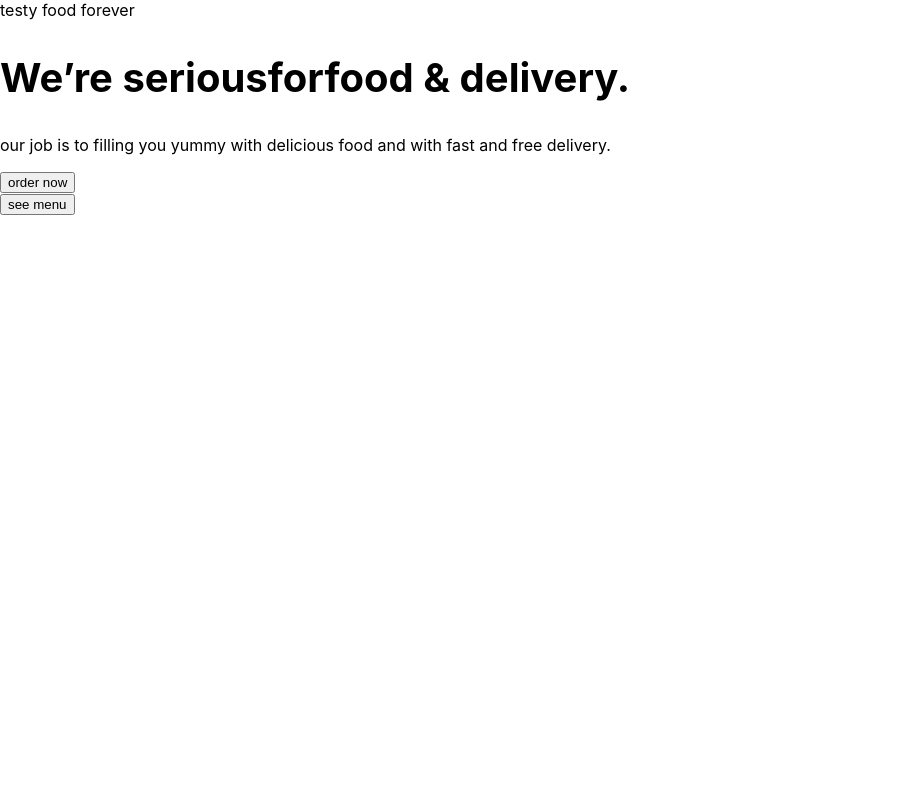
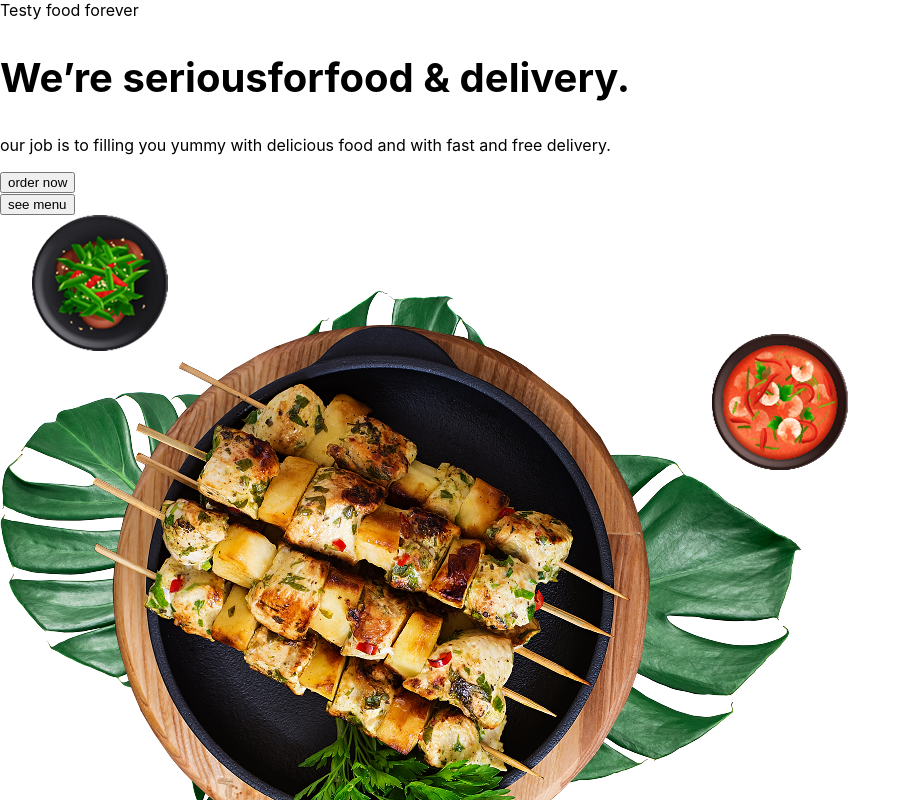
Before and after one commit to nishatalwars/reactappdev, a React (Create React App) app: page / in a window 1280 px wide. Shown: the top 800 px of the page, without its empty margins (0-911 px from the left). Built offline with nearby package versions, Linux system fonts and the light colour scheme.

Commit message:
upload code (V 0.0.6)
image uploaded

```diff
--- a/src/sections/HeroSection.jsx
+++ b/src/sections/HeroSection.jsx
@@ -1,4 +1,5 @@
 import React from "react";
+import image from "../images/hero-image.png";
 export default function HeroSection() {
   return (
     <section className="HeroSection section">
@@ -9,7 +10,7 @@ export default function HeroSection() {
             <div className="HeroSection-content-left">
               <div className="HeroSection-title align-center">
 <div className="btn food-btn">
-testy food forever
+Testy food forever
 </div>
                 <h1>
 
@@ -31,7 +32,10 @@ testy food forever
               </div>
             </div>
 
-            <div className="HeroSection-content-right"></div>
+            <div className="HeroSection-content-right">
+                <img src={image} alt="Banner section image" />
+
+            </div>
           </div>
         </div>
       </div>
```
Also changed, not shown: src/images/hero-image.png (added).
